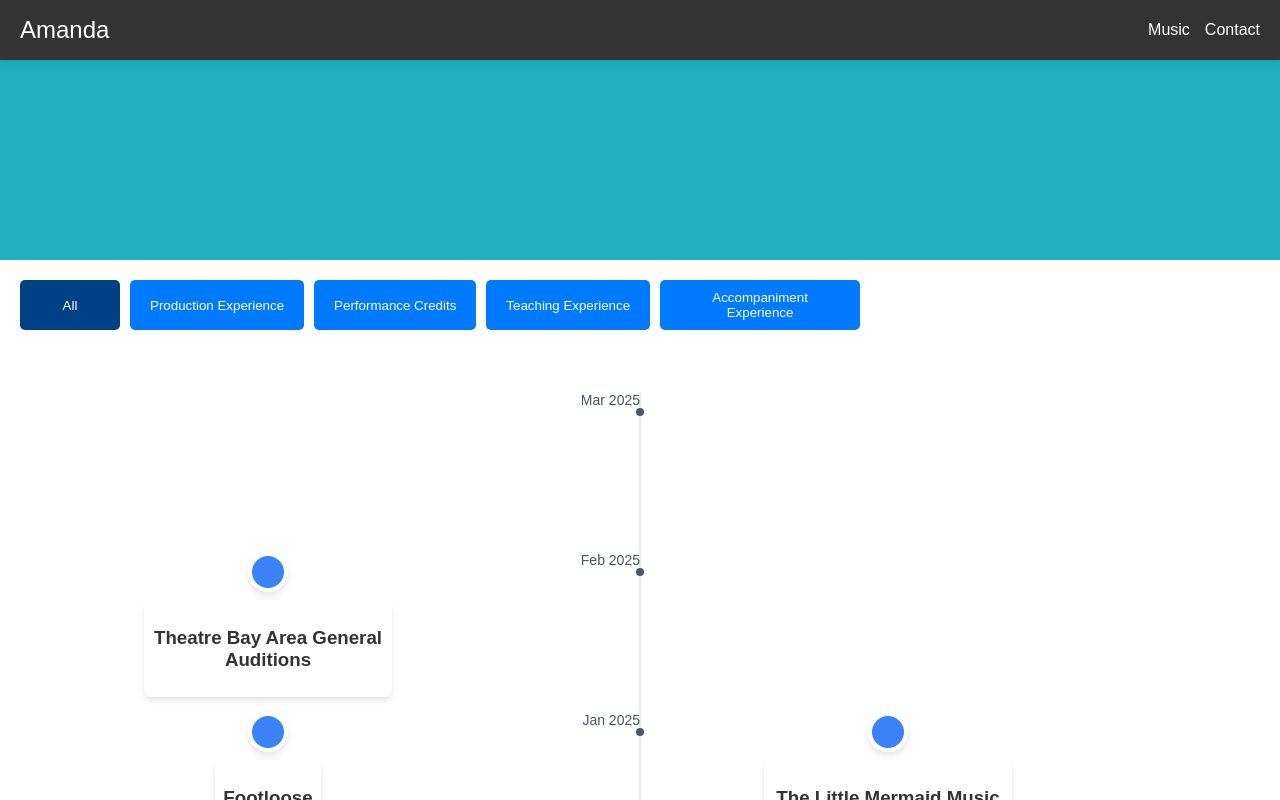
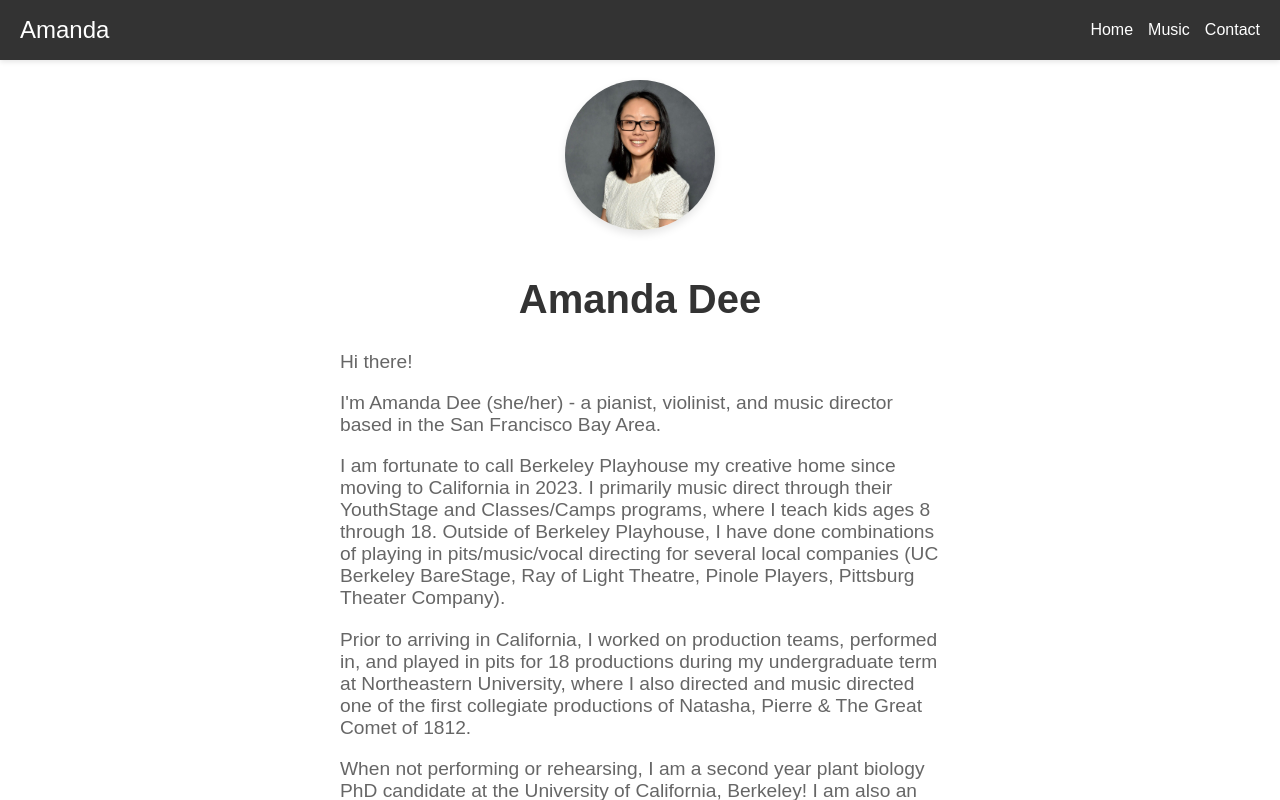
Before and after one commit to lukeyreyno/adee-website, a React (Create React App) app: page /#/ in a window 1280 px wide. Shown: the top 800 px of the page. Built offline with nearby package versions, Linux system fonts and the light colour scheme; no server answers.

Commit message:
[Home Page] Add home page #2

```diff
--- a/src/App.tsx
+++ b/src/App.tsx
@@ -2,6 +2,7 @@ import React from 'react';
 import { HashRouter, Routes, Route } from 'react-router-dom';
 import NavBar from './NavBar.tsx';
 import Music from './pages/Music.tsx';
+import Home from './pages/Home.tsx';
 import Contact from './pages/Contact.tsx';
 import './App.css';
 
@@ -11,7 +12,8 @@ const App: React.FC = () => {
             <NavBar />
             <main className="content">
                 <Routes>
-                    <Route path="/" element={<Music />} />
+                    <Route path="/" element={<Home />} />
+                    <Route path="/home" element={<Home />} />
                     <Route path="/music" element={<Music />} />
                     <Route path="/contact" element={<Contact />} />
                 </Routes>
--- a/src/NavBar.tsx
+++ b/src/NavBar.tsx
@@ -8,6 +8,7 @@ const NavBar: React.FC = () => {
             <div className="navbar-container">
                 <Link to="/" className="navbar-logo">Amanda</Link>
                 <ul className="navbar-links">
+                    <li><Link to="/home">Home</Link></li>
                     <li><Link to="/music">Music</Link></li>
                     <li><Link to="/contact">Contact</Link></li>
                 </ul>
--- /dev/null
+++ b/src/pages/Home.css
@@ -0,0 +1,28 @@
+.home-page {
+  display: flex;
+  flex-direction: column;
+  align-items: center;
+  justify-content: center;
+  text-align: left;
+  padding: 20px;
+}
+
+.headshot {
+  width: 150px;
+  height: 150px;
+  border-radius: 50%;
+  margin-bottom: 20px;
+  box-shadow: 0 4px 8px rgba(0, 0, 0, 0.1);
+}
+
+.title {
+  font-size: 2.5rem;
+  color: #333;
+  margin-bottom: 10px;
+}
+
+.bio {
+  font-size: 1.2rem;
+  color: #666;
+  max-width: 600px;
+}
--- /dev/null
+++ b/src/pages/Home.tsx
@@ -0,0 +1,33 @@
+import React from 'react';
+import './Home.css';
+
+const HEADSHOT_IMG_PATH = './images/headshot.jpg';
+
+const Home: React.FC = () => {
+  return (
+    <div className='home-page'>
+      <img src={HEADSHOT_IMG_PATH} alt='Headshot' className='headshot' />
+      <h1 className='title'>Amanda Dee</h1>
+        <div className='bio'>
+            <p>Hi there!</p>
+            <p>
+            I'm Amanda Dee (she/her) - a pianist, violinist, and music director based in the San Francisco Bay Area.
+            </p>
+            <p>
+            I am fortunate to call Berkeley Playhouse my creative home since moving to California in 2023. I primarily music direct through their YouthStage and Classes/Camps programs, where I teach kids ages 8 through 18. Outside of Berkeley Playhouse, I have done combinations of playing in pits/music/vocal directing for several local companies (UC Berkeley BareStage, Ray of Light Theatre, Pinole Players, Pittsburg Theater Company).
+            </p>
+            <p>
+            Prior to arriving in California, I worked on production teams, performed in, and played in pits for 18 productions during my undergraduate term at Northeastern University, where I also directed and music directed one of the first collegiate productions of Natasha, Pierre & The Great Comet of 1812.
+            </p>
+            <p>
+            When not performing or rehearsing, I am a second year plant biology PhD candidate at the University of California, Berkeley! I am also an avid rock climber and biker. I also am happy to be a sub and accompany events outside of musical theatre (weddings, churches, etc.)!
+            </p>
+            <p>
+            Please don't hesitate to inquire about my music/vocal directing or keyboard playing availability. Looking forward to hearing from you!
+            </p>
+        </div>
+    </div>
+  );
+};
+
+export default Home;
```
Also changed, not shown: public/images/headshot.jpg (added).
